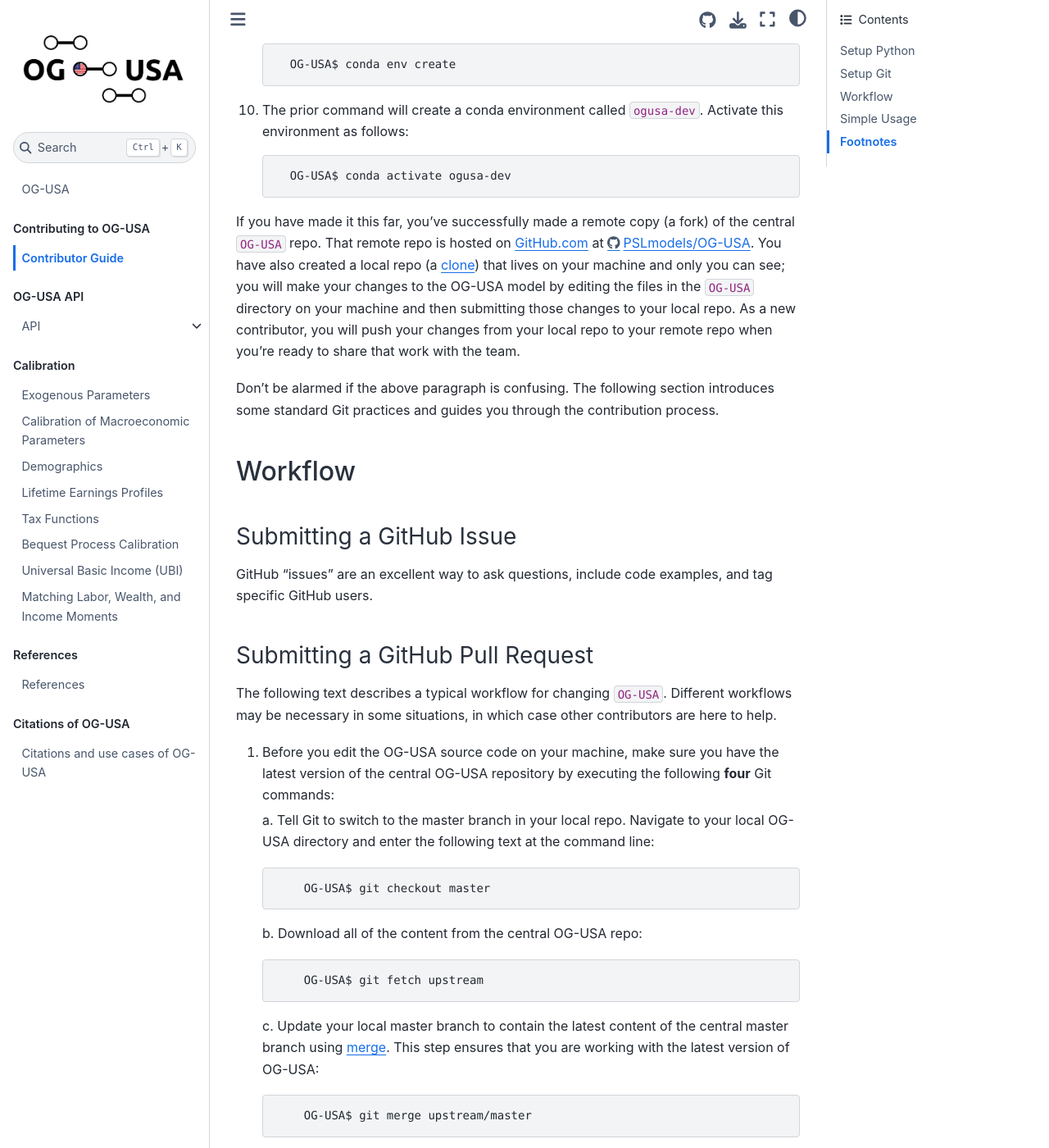
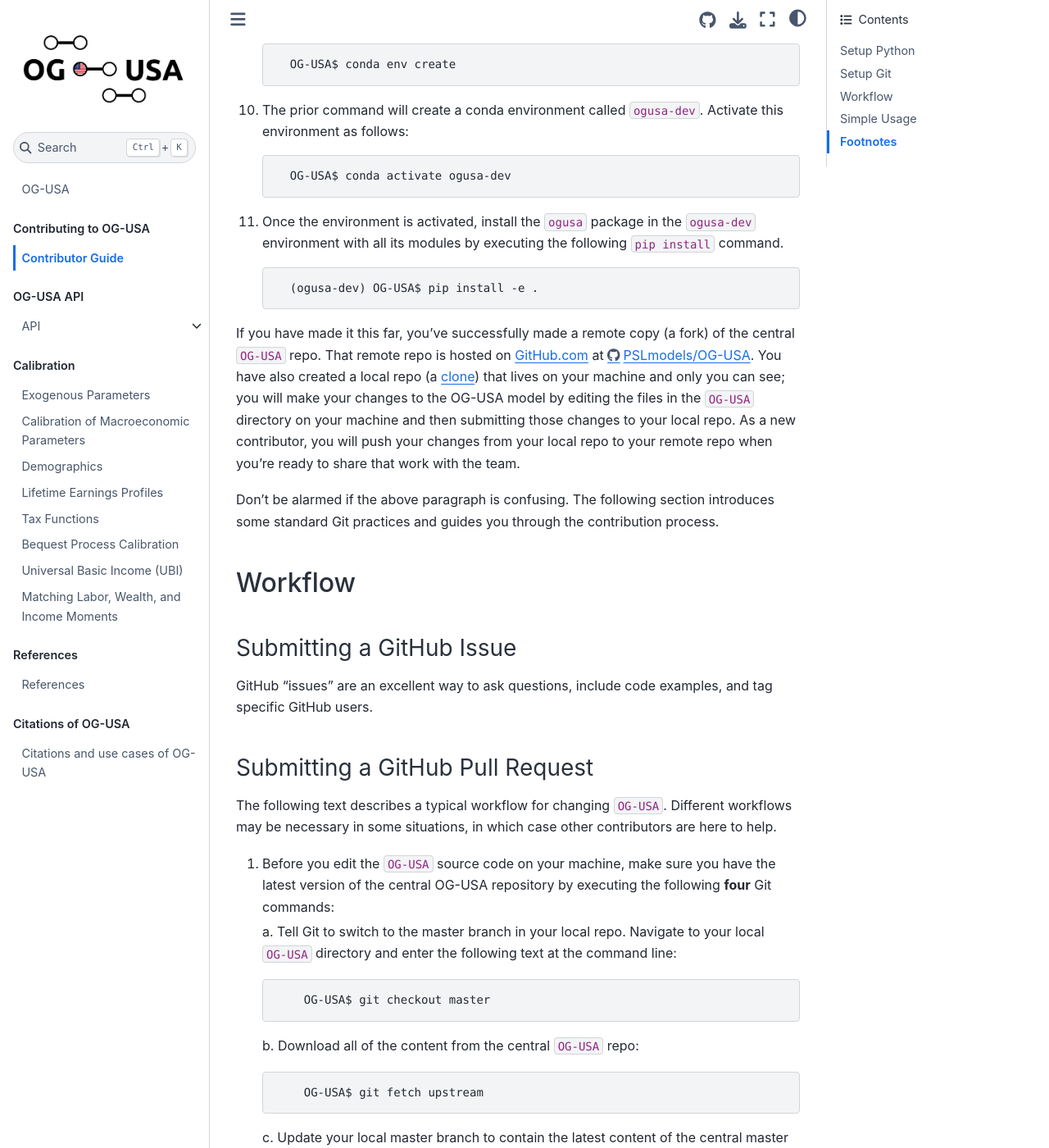
Before and after one commit to PSLmodels/OG-USA, a Jupyter Book: the page built from docs/book/content/contributing/contributor_guide.md, in a window 1280 px wide and 1400 px high, scrolled down 1440 px. Shown: the whole window at 82% size. Built offline with Jupyter Book 1.0.4 settings and Sphinx 7.4.7 and the Sphinx Book theme 1.1.4, drawn with Linux system fonts in a browser that asks for light colours; some of the changed text lies outside the part shown.

Commit message:
Updated some comments in contributor_guide.md documentation

````diff
--- a/docs/book/content/contributing/contributor_guide.md
+++ b/docs/book/content/contributing/contributor_guide.md
@@ -57,6 +57,12 @@ The pip install of the `OG-Core` dependency from GitHub takes most of the time.
       OG-USA$ conda activate ogusa-dev
     ```
 
+11. Once the environment is activated, install the `ogusa` package in the `ogusa-dev` environment with all its modules by executing the following `pip install` command.
+
+    ```
+      (ogusa-dev) OG-USA$ pip install -e .
+    ```
+
 If you have made it this far, you've successfully made a remote copy (a
 fork) of the central `OG-USA` repo. That remote repo is hosted on GitHub.com at [https://github.com/PSLmodels/OG-USA](https://github.com/PSLmodels/OG-USA). You have also created a local repo (a [clone](https://help.github.com/articles/github-glossary/#clone)) that lives
 on your machine and only you can see; you will make your changes to
@@ -87,19 +93,19 @@ The following text describes a typical workflow for changing
 `OG-USA`.  Different workflows may be necessary in some
 situations, in which case other contributors are here to help.
 
-1. Before you edit the OG-USA source code on your machine,
+1. Before you edit the `OG-USA` source code on your machine,
    make sure you have the latest version of the central OG-USA
    repository by executing the following **four** Git commands:
 
    a. Tell Git to switch to the master branch in your local repo.
-      Navigate to your local OG-USA directory and enter the
+      Navigate to your local `OG-USA` directory and enter the
       following text at the command line:
 
     ```
         OG-USA$ git checkout master
     ```
 
-   b. Download all of the content from the central OG-USA repo:
+   b. Download all of the content from the central `OG-USA` repo:
     ```
         OG-USA$ git fetch upstream
     ```
````
Also changed, not shown: other parts of docs/book/content/contributing/contributor_guide.md (+1 -1 lines).
